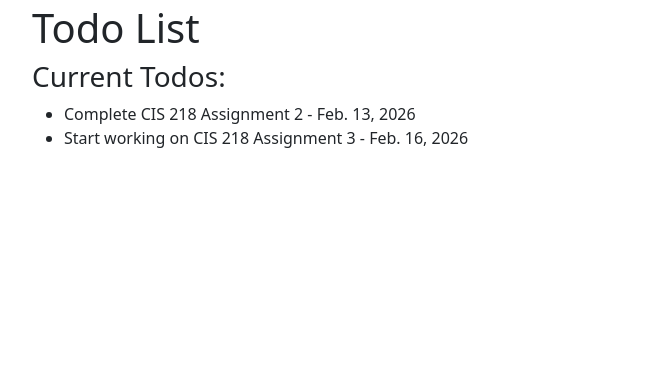
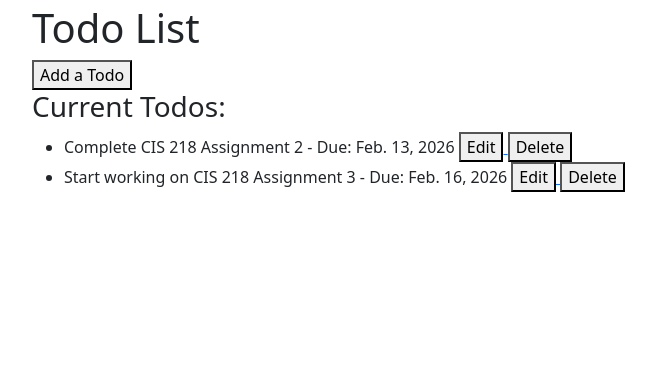
Before and after one commit to xxHAKRxx/todo-list, a Django app: page / in a window 1280 px wide. Shown: the part 56-447 px from the top of the page, without its empty margins (50-706 px from the left). Run offline with Django 4.2, Linux system fonts and the light colour scheme; data comes from the database, SQL or seed files in the repository; both versions use the stored data as it was after the commit.

Commit message:
Fix complete_by DateField not allowing null values. Add buttons that redirect the user to the admin page for todo creation, editing, and deletion.

```diff
--- a/templates/home.html
+++ b/templates/home.html
@@ -10,10 +10,25 @@ Date: 2/13/2026
 
 {% block content %}
 <h1 style="margin-top: 60px;">Todo List</h1>
+
+<!-- Redirects the user to the admin page for adding a todo (since we don't know how to implement CRUD yet)-->
+<a href="{% url 'admin:todos_todo_add' %}">
+    <button>Add a Todo</button>
+</a>
 <h3>Current Todos:</h3>
     <ul>
         {% for todo in todo_list %}
-            <li>{{ todo.name }} - {{ todo.complete_by }}</li>
+            <li>
+                {{ todo.name }} - Due: {{ todo.complete_by }}
+
+                <!-- Redirects the user to the edit and delete pages in the admin page -->
+                <a href="{% url 'admin:todos_todo_change' todo.pk %}">
+                    <button>Edit</button>
+                </a>
+                <a href="{% url 'admin:todos_todo_delete' todo.pk %}">
+                    <button>Delete</button>
+                </a>
+            </li>
         {% endfor %}
     </ul>
 {% endblock content %}
--- a/todos/models.py
+++ b/todos/models.py
@@ -9,7 +9,7 @@ from django.db import models
 class Todo(models.Model):
     """A model that represents an item in the todo list."""
     name = models.CharField(max_length=150)
-    complete_by = models.DateField()
+    complete_by = models.DateField(null=True, blank=True)
 
     def __str__(self):
         return f"{self.name} {self.complete_by}"
```
Also changed, not shown: db.sqlite3, todos/migrations/0004_alter_todo_complete_by.py (added).
